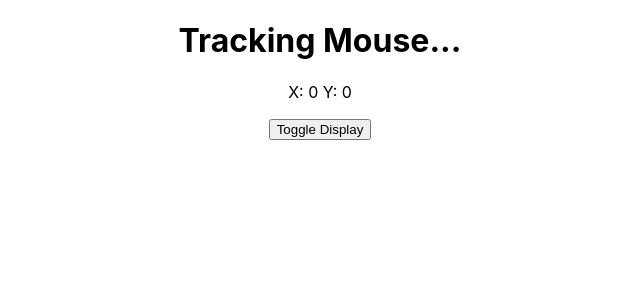
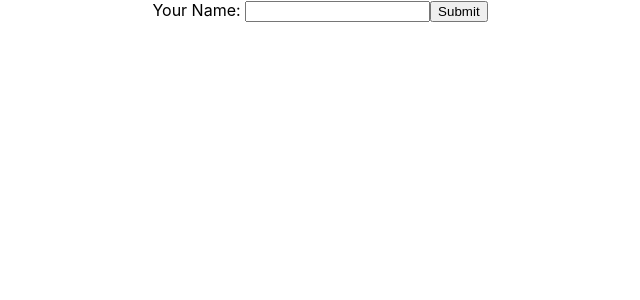
Before and after one commit to AndypSheridan/github-react, a React (Create React App) app in the folder my-app/: page / in a window 1280 px wide. Shown: the top 300 px of the page, without its empty margins (320-960 px from the left). Built offline with nearby package versions, Linux system fonts and the light colour scheme.

Commit message:
Add controlled forms.js

```diff
--- a/my-app/src/App.js
+++ b/my-app/src/App.js
@@ -14,12 +14,14 @@
 // import RenderingLists from './components/RenderingLists';
 // import LifeCyclesCDM from './components/LifeCyclesCDM';
 // import LifeCyclesCDU from './components/LifeCyclesCDU';
-import LifeCyclesCWU from './components/LIfeCyclesCWU';
+// import LifeCyclesCWU from './components/LIfeCyclesCWU';
+import ControlledForms from './components/ControlledForms';
 
 
 function App() {
   return (
     <div className="App">
+
       {/* <FunctionalGreeting /> */}
       {/* FunctionalGreetingWithProps greeting="Nice to meet you!" name="Andy" */}
       {/* <StatefulGreetingWithPrevState /> */}
@@ -33,7 +35,9 @@
       {/* <RenderingLists /> */}
       {/* <LifeCyclesCDM /> */}
       {/* <LifeCyclesCDU /> */}
-      <LifeCyclesCWU />
+      {/* <LifeCyclesCWU /> */}
+      <ControlledForms />
+
     </div>
   );
 }
--- /dev/null
+++ b/my-app/src/components/ControlledForms.js
@@ -0,0 +1,42 @@
+import React, { Component } from 'react'
+
+export class ControlledForms extends Component {
+
+    constructor(props) {
+        super(props)
+
+        this.state = {
+            name: ""
+        }
+    }
+
+    handleNameChange = (event) => {
+        this.setState({
+            name: event.target.value
+        // let newValue = event.target.value
+        // console.log(newValue)
+        // this.setState({
+        //     name: newValue
+        })
+    }
+
+    render() {
+        return (
+            <div>
+                <form>
+                    <label htmlFor='id-name'>Your Name: </label>
+                    <input
+                        value={this.state.name}
+                        onChange={this.handleNameChange}
+                        id='id-name'
+                        name='name'
+                        type="text"
+                    />
+                    <input type="submit" value="Submit" />
+                </form>
+            </div>
+        )
+    }
+}
+
+export default ControlledForms
--- a/my-app/src/components/LifeCyclesCWUTracker.js
+++ b/my-app/src/components/LifeCyclesCWUTracker.js
@@ -21,9 +21,9 @@
   }
 
   componentWillUnmount() {
-    console.log("unmounting...")
-    window.removeEventListener("mousemove", this.trackMouse)
-}
+        console.log("unmounting...")
+        window.removeEventListener("mousemove", this.trackMouse)
+    }
 
   render() {
     return (
```
